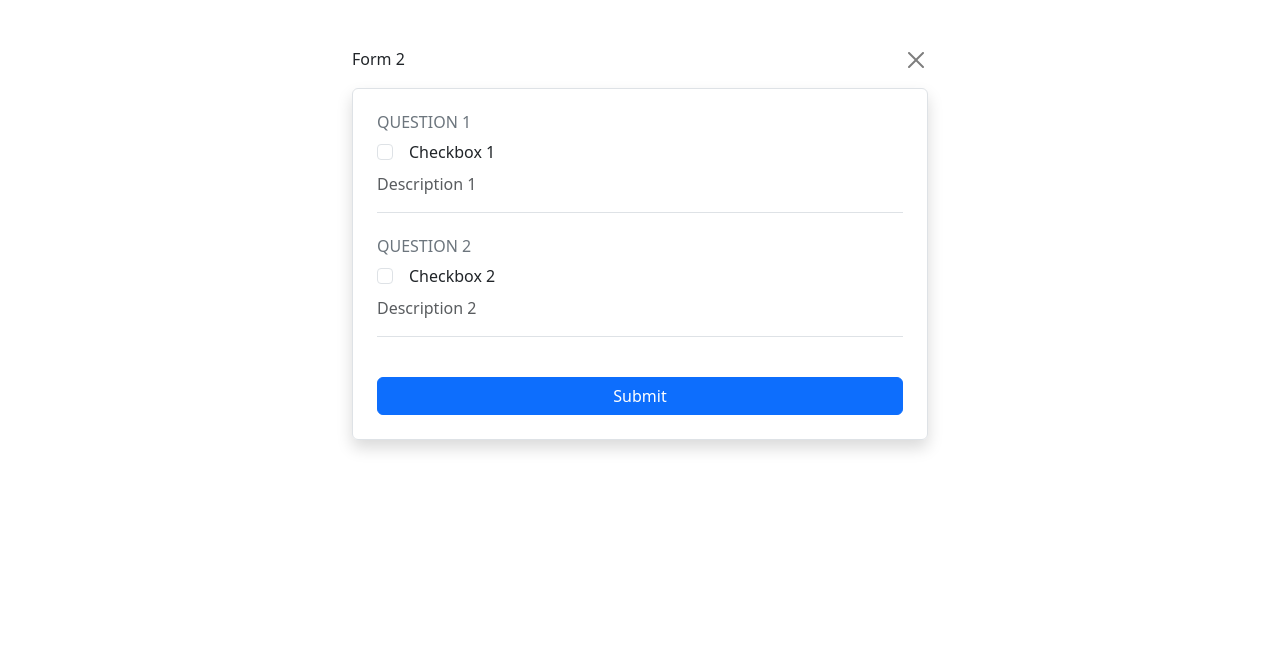
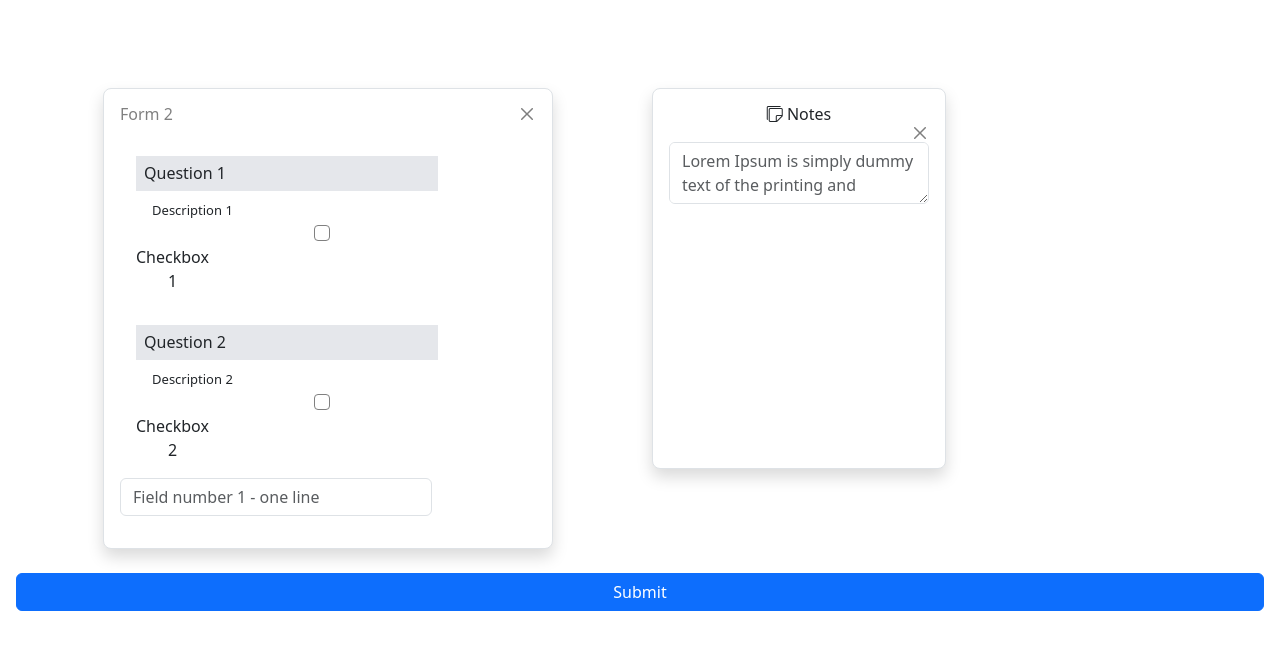
Before and after one commit to kellyhubs/NateraPractice, a Next.js app in the folder my-app/: page /questions in a window 1280 px wide. Shown: the top 650 px of the page. Built offline with nearby package versions, Linux system fonts and the light colour scheme.

Commit message:
done and upated changes  to questionform, fixing notes component

```diff
--- a/my-app/package.json
+++ b/my-app/package.json
@@ -10,6 +10,7 @@
   },
   "dependencies": {
     "bootstrap": "^5.3.3",
+    "bootstrap-icons": "^1.11.3",
     "next": "^14.2.13",
     "react": "^18.3.1",
     "react-dom": "^18"
--- a/my-app/src/app/globals.css
+++ b/my-app/src/app/globals.css
@@ -2,15 +2,29 @@
 @tailwind components;
 @tailwind utilities;
 
-.container{
-    max-width: 600px;
+
+#CloseButton{
+    font-size:12px;
+    float:inline-end;
+}
+
+#formTitle{
+    position: relative;
+    color:gray;
+}
+
+#description{
+    font-size: 13px;
+    margin-left:-290px;
+    padding-top:10px;
 }
 
 .form-check-label{
-    font-weight: 500;
+    margin-right: 330px;
 }
 
-.form-text{
-    font-size:15px;
-    color: lightgrey;
+.form-check-input{
+    margin-right:30px;
+    border-color: gray;
+
 }
--- a/my-app/src/app/layout.tsx
+++ b/my-app/src/app/layout.tsx
@@ -2,6 +2,7 @@
 
 import 'bootstrap/dist/css/bootstrap.css' //bootstrap
 import "./globals.css";
+import "bootstrap-icons/font/bootstrap-icons.css"; //bootstrap icons
 
 export const metadata = {
   title: 'Natera Practice',
--- a/my-app/src/app/questions/page.tsx
+++ b/my-app/src/app/questions/page.tsx
@@ -1,53 +1,56 @@
 'use client';
 
-import React, { useState } from 'react';
-import questions from '@/app/questions/questions'; // data for question form
+import React from 'react';
 import QuestionForm from '@/components/QuestionForm'; //question form component
+import Notes from '@/components/Notes'
 
 
 const Page = () => {
-    // typescript syntax where formState is an object key: numbers, values: boolean
-    //react hook to define a state variable (formState) and function to update (setFormState)
-    // ({}) - inital value - empty object {}
-    const [formState, setFormState] = useState<{ [key: number]: Boolean}>({});
+    return (
+        // <div className="container mt-5">
+        //     <div className='d-flex justify-content-between align-items-center mb-3'>
+        //         <h2>Form 2</h2>
+        //         <button className='btn-close' aria-label='Close'></button>
+        //     </div>
 
-    //checkbox event in the form
-    const handleCheckboxChange = (id: number, checked: boolean) => {
-        setFormState((prev) => ({...prev, [id]: checked}))
-    };
+        //     <div className='row justify-content-center'>
+        //         <div className='col-md-6'>
+        //             <form onSubmit={handleSubmit} className='p-4 border rounded shadow-sm bg-white'>
+        //                 {questions.map((question) => (
+        //                     <QuestionForm //adding question form components and the data objects, rendering form
+        //                         key={question.id}
+        //                         title={question.title}
+        //                         description={question.description}
+        //                         checkboxLabel={question.checkboxLabel}
+        //                         onChange={(checked) => handleCheckboxChange(question.id, checked)}
+        //                     />
+        //                 ))}
 
-    //submit button
-    const handleSubmit = (e: React.FormEvent) => {
-        e.preventDefault();
+        //                 <div className='mb-4'>
+        //                     <input //input field
+        //                         className="form-control"
+        //                         placeholder="Field number 1 - one line"
+        //                     />
+        //                 </div>
+        //             </form>
 
-        //catch
-        console.log('form values:', formState);
-    };
+<div className='container mt-5 p-3'>
+        <div className="container text-center">
+            <div className="row">
+                <div className="col-lg-6 mb-4">
+                    <QuestionForm/>
+                </div>
 
-    return (
-        <div className="container my-5">
-            <div className='d-flex justify-content-between align-items-center mb-3'>
-                <h2>Form 2</h2>
-                <button className='btn-close' aria-label='Close'></button>
-            </div>
-
-            <div className='row justify-content-center'>
-                <div className='cold-md-6'>
-                    <form onSubmit={handleSubmit} className='p-4 border rounded shadow'>
-                        {questions.map((question) => (
-                            <QuestionForm //adding question form components and the data objects
-                                key={question.id}
-                                title={question.title}
-                                description={question.description}
-                                checkboxLabel={question.checkboxLabel}
-                                onChange={(checked) => handleCheckboxChange(question.id, checked)}
-                            />
-                        ))}
-                    <button type='submit' className='btn btn-primary w-100 mt-3'>Submit</button>
-                    </form>
+                <div className="col-lg-4">
+                    <Notes/>
                 </div>
             </div>
         </div>
+
+
+        <button type='submit' className='btn btn-primary w-100'>Submit</button>
+
+    </div>
     );
 };
 
--- /dev/null
+++ b/my-app/src/components/Notes.tsx
@@ -0,0 +1,30 @@
+// notes component for Question Page
+import React from "react";
+
+
+const Page = () => {
+
+    return(
+        <div className="mt-4 h-75 w-75 p-3 border rounded-3 bg-white shadow">
+
+            <div className="card-body">
+            <h5 className="card-title"><i className="bi bi-stickies"></i> Notes</h5>
+            <button className='btn-close' aria-label='Close' id="CloseButton"></button>
+
+                <div className="mb-3">
+                    <textarea className="form-control" id="exampleFormControlTextarea1" placeholder="Lorem Ipsum is simply dummy text of the printing and typesetting industry. Lorem Ipsum has been the industry's standard dummy text ever since the 1500s, when an unknown printer took a galley of type and scrambled it to make a type specimen book. It has survived not only five centuries, but also the leap into electronic typesetting, remaining essentially unchanged. It was popularised in the 1960s with the release of Letraset sheets containing Lorem Ipsum passages, and more recently with desktop publishing software like Aldus PageMaker including versions of Lorem Ipsum">
+                    </textarea>
+                </div>
+            </div>
+        </div>
+    );
+};
+
+
+
+
+
+
+
+
+export default Page;
--- a/my-app/src/components/QuestionForm.tsx
+++ b/my-app/src/components/QuestionForm.tsx
@@ -1,32 +1,98 @@
 // Question Form/Panel Component for Questions Page
+import React, {useState} from 'react'
+import questions from '@/app/questions/questions'; //importing questions data
 
-import React from 'react'
+// Define the type for the questionform data state
+//This tells TypeScript that data will be an object where the keys are numbers (representing question IDs) and the values are booleans.
+type data = { [key: number]: boolean };
 
-//defining props for question form
-interface QuestionFormProps {
-    title: string;
-    description: string;
-    checkboxLabel: string;
-    onChange: (checked: boolean) => void; //checkbox
+
+const QuestionForm = () => {
+
+//initalize all the data as unchecked (false)
+const [formData, setFormData] = useState<data>(
+        questions.reduce((acc: data, question) => { //The reduce function processes the questions array and creates an initial value for the formData object
+            acc[question.id] = false; //set the checkbox, question. id for the question to be false(unchecked)
+            return acc; // return the updated acc object
+        }, {}) //acc object starts with empty object and question being process in the loop
+);
+
+const toggleCheckbox = (id:number) => { //id:number unique identifer (which box to toggle)
+    setFormData({
+        ...formData, // spread the current formData state
+        [id]: !formData[id] //toggle the checkbox state with the given id
+    });
+};
+
+// return (
+// <div className='card'>
+//         <div className='card-body'>
+//             <h6 className='card-title'>Form 2</h6>
+//             <button className='btn-close' aria-label='Close' id="CloseButton"></button>
+//             {questions.map((question) =>(
+//                 <div key={question.id}>
+//                     <h5>{question.title}</h5>
+//                     <p className="card-text">{question.description}</p>
+//                 </div>
+//             ))}
+//         </div>
+// </div>
+
+// );
+
+// }
+
+return (
+    <div className="container mt-4 w-75 p-3 border rounded-3 bg-white shadow">
+        <h2 className="text-start mb-3" id="formTitle">Form 2 <button className="btn-close" aria-label='Close' id="CloseButton"></button></h2>
+
+
+            {questions.map((question) => (
+                <div key={question.id} className="d-flex p-3">
+                    <div className="card-body">
+                    <h5 className="card-title w-75 p-2 bg-gray-200 text-start">{question.title}</h5>
+                    <p className="card-text fw-light" id="description">{question.description}</p>
+                        {/* <div className="form-check "> */}
+                            <input
+                                className="form-check-input"
+                                type="checkbox"
+                                id={`checkbox-${question.id}`}
+                                checked={formData[question.id]}
+                                onChange={() => toggleCheckbox(question.id)}/>
+                                    <label className="form-check-label" htmlFor={`checkbox-${question.id}`}>
+                                        {question.checkboxLabel}
+                                    </label>
+                        {/* </div> */}
+                    </div>
+                </div>
+            ))}
+
+    <div className="mb-3">
+        <input type="text" className="form-control w-75" placeholder="Field number 1 - one line"/>
+    </div>
+
+    </div>
+);
+
 }
 
-function QuestionForm({ title, description, checkboxLabel, onChange }: QuestionFormProps){
-    return (
-        <div className="mb-4 border-bottom pb-3">
-            <h6 className='mb-2 text-uppercase text-secondary'>{title}</h6>
-            <div className="form-check" id="form checkbox">
-                <input //checkbox, event when clicked on
-                    className='form-check-input'
-                    type="checkbox"
-                    id={`checkbox-${title}`} //id needed for styling & functionality
-                    onChange={(e) => onChange(e.target.checked)}/>
-                <label className="form-check-label ms-2">
-                    {checkboxLabel}
-                </label>
-            </div>
-            <p className='text-muted mt-2'>{description}</p>
-        </div>
-    );
-}
+
 
 export default QuestionForm;
+
+
+
+
+
+//<div className='row justify-content-center'>
+        //         <div className='col-md-6'>
+        //             <form onSubmit={handleSubmit} className='p-4 border rounded shadow-sm bg-white'>
+        //                 {questions.map((question) => (
+        //                     <QuestionForm //adding question form components and the data objects, rendering form
+        //                         key={question.id}
+        //                         title={question.title}
+        //                         description={question.description}
+        //                         checkboxLabel={question.checkboxLabel}
+        //                         onChange={(checked) => handleCheckboxChange(question.id, checked)}
+        //                     />
+        //                 ))}
```
Also changed, not shown: 1 other file (tests, documents, lock files or other folders).
